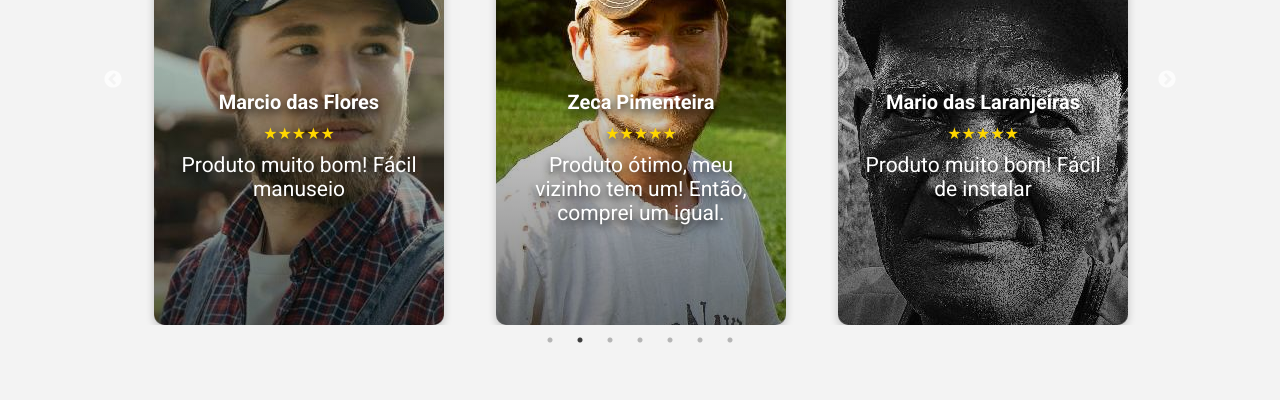
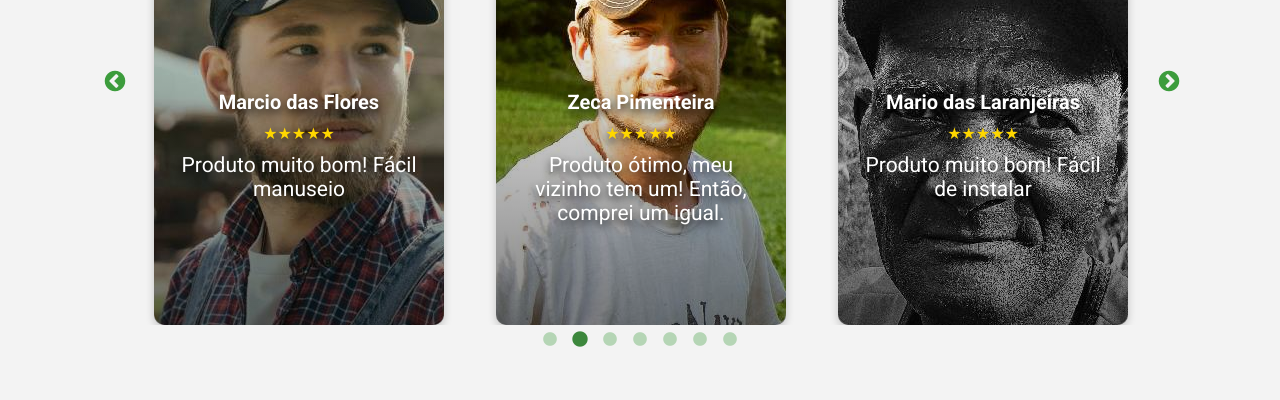
Before and after one commit to LukkzHS/PrecisionV1, a React (Vite) app: page / in a window 1280 px wide. Shown: the part 3254-3654 px from the top of the page. Built offline with nearby package versions, Linux system fonts and the light colour scheme; the HTML template or start-up script is replaced by a standard one.

Commit message:
teste fix css carrossel

```diff
--- /dev/null
+++ b/src/components/main/SectionFeedback/Carousel/Carousel.css
@@ -0,0 +1,16 @@
+.slick-prev::before,
+.slick-next::before {
+    color: green;
+    font-size: 24px;
+}
+
+
+.slick-dots li button:before {
+    font-size: 16px;
+    color: green;
+}
+
+.slick-dots li.slick-active button:before {
+    font-size: 18px;
+    color: darkgreen;
+}
--- a/src/components/main/SectionFeedback/Carousel/Carousel.jsx
+++ b/src/components/main/SectionFeedback/Carousel/Carousel.jsx
@@ -4,6 +4,7 @@ import Review from '../Review/Review';
 import "slick-carousel/slick/slick.css";
 import "slick-carousel/slick/slick-theme.css";
 import css from './Carousel.module.css';
+import './Carousel.css';
 
 function Carousel({ reviews }) {
   const settings = {
--- a/src/components/main/SectionFeedback/Carousel/Carousel.module.css
+++ b/src/components/main/SectionFeedback/Carousel/Carousel.module.css
@@ -2,7 +2,6 @@
     width: 80%;
     margin: 0 auto;
   }
-
 
 
   @media screen and (min-width:601px) and (max-width:1000px) {
```
